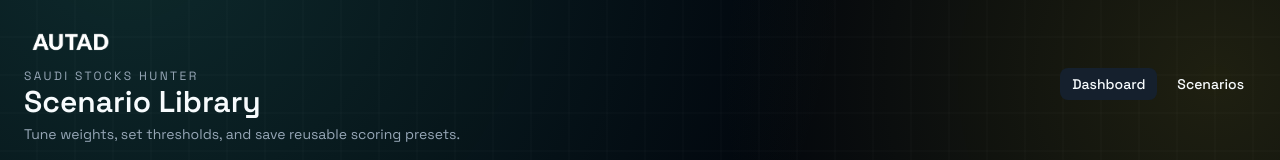
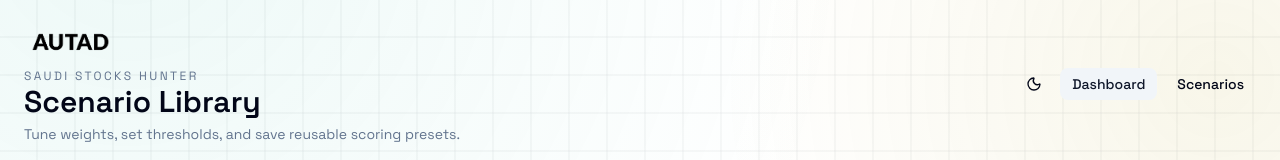
Before and after one commit to aajamid/stocks-hunter, a Next.js app: page /scenarios in a window 1280 px wide. Shown: the top 160 px of the page. Built offline with nearby package versions, Linux system fonts and the light colour scheme; no server answers; the database is empty.

Commit message:
Add light and dark theme support with toggle

```diff
--- a/src/app/globals.css
+++ b/src/app/globals.css
@@ -80,6 +80,12 @@
   --sidebar-accent-foreground: oklch(0.208 0.042 265.755);
   --sidebar-border: oklch(0.929 0.013 255.508);
   --sidebar-ring: oklch(0.704 0.04 256.788);
+  --page-glow-a: oklch(0.74 0.11 182 / 0.1);
+  --page-glow-b: oklch(0.72 0.14 100 / 0.1);
+  --page-glow-c: oklch(0.62 0.14 36 / 0.08);
+  --page-grid-line: oklch(0.36 0.02 252 / 0.08);
+  --page-grid-opacity: 0.45;
+  color-scheme: light;
 }
 
 .dark {
@@ -114,6 +120,11 @@
   --sidebar-accent-foreground: oklch(0.985 0.005 240);
   --sidebar-border: oklch(1 0 0 / 12%);
   --sidebar-ring: oklch(0.62 0.06 188);
+  --page-glow-a: oklch(0.78 0.12 182 / 0.18);
+  --page-glow-b: oklch(0.72 0.14 100 / 0.16);
+  --page-glow-c: oklch(0.62 0.14 36 / 0.14);
+  --page-grid-line: oklch(1 0 0 / 0.08);
+  --page-grid-opacity: 0.2;
   color-scheme: dark;
 }
 
@@ -131,9 +142,9 @@
     position: fixed;
     inset: 0;
     background:
-      radial-gradient(1200px circle at 10% -10%, oklch(0.78 0.12 182 / 0.18), transparent 60%),
-      radial-gradient(900px circle at 95% 10%, oklch(0.72 0.14 100 / 0.16), transparent 55%),
-      radial-gradient(800px circle at 40% 90%, oklch(0.62 0.14 36 / 0.14), transparent 60%);
+      radial-gradient(1200px circle at 10% -10%, var(--page-glow-a), transparent 60%),
+      radial-gradient(900px circle at 95% 10%, var(--page-glow-b), transparent 55%),
+      radial-gradient(800px circle at 40% 90%, var(--page-glow-c), transparent 60%);
     pointer-events: none;
     z-index: -2;
   }
@@ -142,10 +153,10 @@
     position: fixed;
     inset: 0;
     background-image:
-      linear-gradient(transparent 94%, oklch(1 0 0 / 0.08) 94%),
-      linear-gradient(90deg, transparent 94%, oklch(1 0 0 / 0.08) 94%);
+      linear-gradient(transparent 94%, var(--page-grid-line) 94%),
+      linear-gradient(90deg, transparent 94%, var(--page-grid-line) 94%);
     background-size: 38px 38px;
-    opacity: 0.2;
+    opacity: var(--page-grid-opacity);
     pointer-events: none;
     z-index: -1;
   }
--- a/src/app/layout.tsx
+++ b/src/app/layout.tsx
@@ -1,6 +1,23 @@
 import type { Metadata } from "next"
 import { JetBrains_Mono, Space_Grotesk } from "next/font/google"
 import "./globals.css"
+
+const themeBootScript = `
+(() => {
+  try {
+    const storedTheme = localStorage.getItem("theme")
+    const prefersDark = window.matchMedia("(prefers-color-scheme: dark)").matches
+    const theme = storedTheme === "light" || storedTheme === "dark"
+      ? storedTheme
+      : prefersDark
+        ? "dark"
+        : "light"
+    document.documentElement.classList.toggle("dark", theme === "dark")
+  } catch {
+    document.documentElement.classList.add("dark")
+  }
+})()
+`
 
 const spaceGrotesk = Space_Grotesk({
   variable: "--font-display",
@@ -23,7 +40,10 @@ export default function RootLayout({
   children: React.ReactNode
 }>) {
   return (
-    <html lang="en" className="dark" suppressHydrationWarning>
+    <html lang="en" suppressHydrationWarning>
+      <head>
+        <script dangerouslySetInnerHTML={{ __html: themeBootScript }} />
+      </head>
       <body
         className={`${spaceGrotesk.variable} ${jetBrainsMono.variable} min-h-screen bg-background text-foreground antialiased`}
       >
--- a/src/components/charts/DashboardScoreLineChart.tsx
+++ b/src/components/charts/DashboardScoreLineChart.tsx
@@ -60,8 +60,8 @@ function CustomTooltip({
   if (!point) return null
 
   return (
-    <div className="rounded-lg border border-white/10 bg-zinc-900/95 px-3 py-2 text-xs shadow-lg shadow-black/30">
-      <p className="text-base font-semibold text-white">
+    <div className="rounded-lg border border-border/80 bg-popover/95 px-3 py-2 text-xs text-popover-foreground shadow-lg">
+      <p className="text-base font-semibold">
         {point.close !== null
           ? numberFormatter.format(point.close)
           : "-"}
@@ -76,8 +76,8 @@ function CustomTooltip({
       <p
         className={
           point.dayChangePct !== null && point.dayChangePct < 0
-            ? "text-red-300"
-            : "text-emerald-300"
+            ? "text-red-500"
+            : "text-emerald-500"
         }
       >
         {point.dayChangePct !== null
@@ -299,7 +299,7 @@ export function DashboardScoreLineChart({
               />
               <Tooltip
                 content={<CustomTooltip />}
-                cursor={{ stroke: "rgba(255,255,255,0.35)", strokeWidth: 1 }}
+                cursor={{ stroke: "var(--border)", strokeWidth: 1 }}
               />
               <Area
                 type="monotone"
@@ -312,7 +312,7 @@ export function DashboardScoreLineChart({
                 activeDot={{
                   r: 4,
                   strokeWidth: 2,
-                  stroke: "#ffffff",
+                  stroke: "var(--background)",
                   fill: "#14b8a6",
                 }}
               />
@@ -337,7 +337,7 @@ export function DashboardScoreLineChart({
               />
               <Tooltip
                 content={<CustomTooltip />}
-                cursor={{ fill: "rgba(255,255,255,0.06)" }}
+                cursor={{ fill: "var(--muted)" }}
               />
               <Bar dataKey="close" radius={[4, 4, 0, 0]}>
                 {points.map((point) => (
@@ -368,7 +368,7 @@ export function DashboardScoreLineChart({
               />
               <Tooltip
                 content={<CustomTooltip />}
-                cursor={{ stroke: "rgba(255,255,255,0.35)", strokeWidth: 1 }}
+                cursor={{ stroke: "var(--border)", strokeWidth: 1 }}
               />
               <Bar dataKey="wickBase" stackId="candles" fill="transparent" isAnimationActive={false} />
               <Bar
--- a/src/components/layout/AppShell.tsx
+++ b/src/components/layout/AppShell.tsx
@@ -1,6 +1,7 @@
 import Image from "next/image"
 import Link from "next/link"
 
+import { ThemeToggle } from "@/components/layout/ThemeToggle"
 import { Button } from "@/components/ui/button"
 
 type AppShellProps = {
@@ -21,7 +22,7 @@ export function AppShell({ title, subtitle, children }: AppShellProps) {
               width={200}
               height={78}
               priority
-              className="h-9 w-auto"
+              className="h-9 w-auto invert transition dark:invert-0"
             />
           </div>
           <p className="text-xs uppercase tracking-[0.2em] text-muted-foreground">
@@ -33,6 +34,7 @@ export function AppShell({ title, subtitle, children }: AppShellProps) {
           ) : null}
         </div>
         <nav className="flex items-center gap-2">
+          <ThemeToggle />
           <Button asChild variant="secondary" size="sm">
             <Link href="/">Dashboard</Link>
           </Button>
--- /dev/null
+++ b/src/components/layout/ThemeToggle.tsx
@@ -0,0 +1,29 @@
+"use client"
+
+import { Moon, Sun } from "lucide-react"
+
+import { Button } from "@/components/ui/button"
+
+export function ThemeToggle() {
+  const toggleTheme = () => {
+    const isDark = document.documentElement.classList.contains("dark")
+    const nextTheme = isDark ? "light" : "dark"
+    document.documentElement.classList.toggle("dark", nextTheme === "dark")
+    localStorage.setItem("theme", nextTheme)
+  }
+
+  return (
+    <Button
+      type="button"
+      variant="ghost"
+      size="icon"
+      className="h-9 w-9"
+      onClick={toggleTheme}
+      aria-label="Toggle theme"
+      title="Toggle light/dark theme"
+    >
+      <Sun size={16} className="hidden dark:block" />
+      <Moon size={16} className="block dark:hidden" />
+    </Button>
+  )
+}
```
